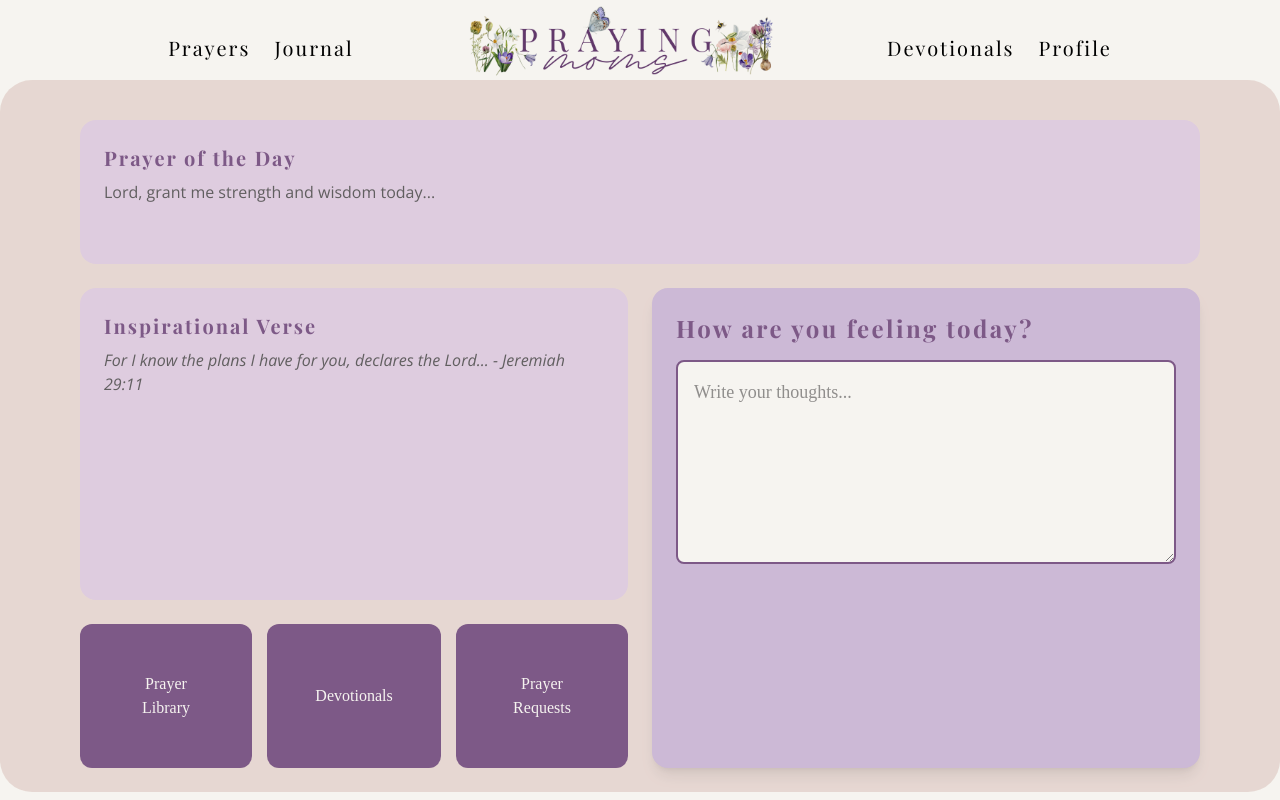
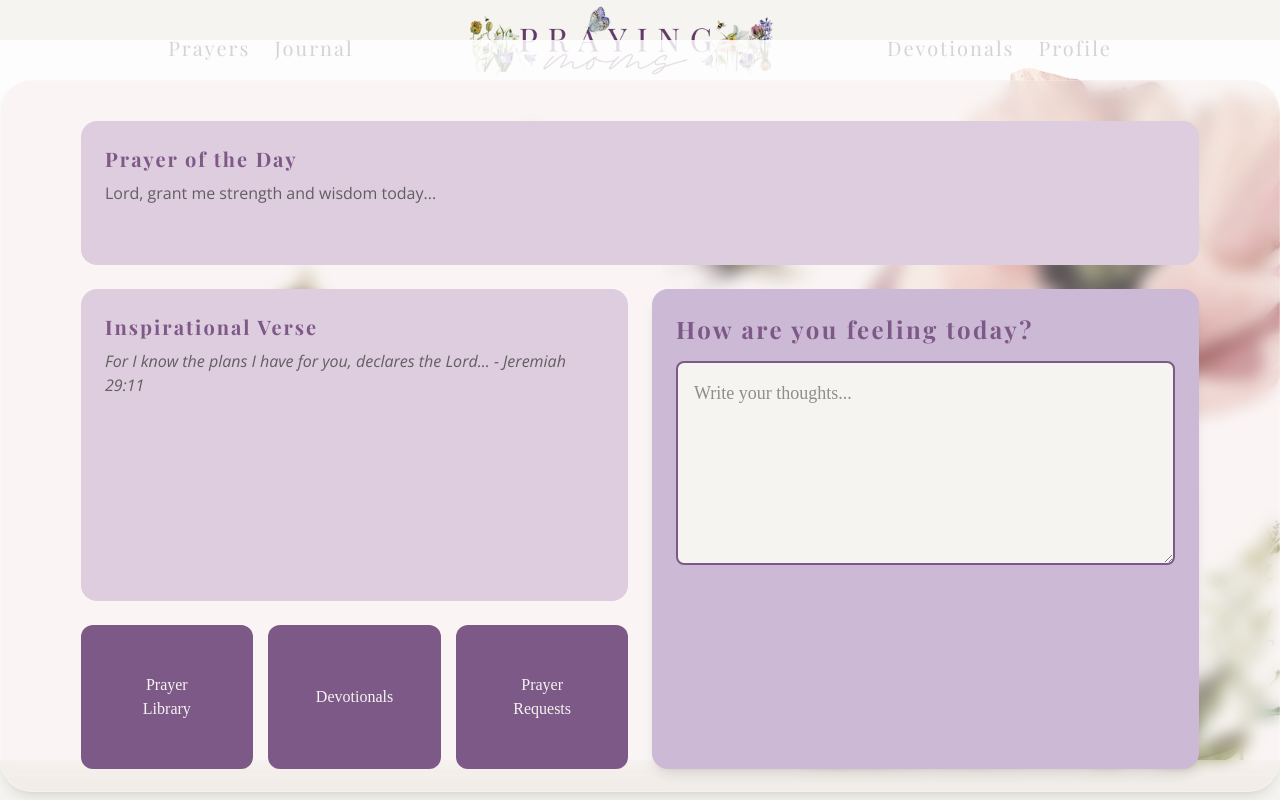
Before and after one commit to itsadrianapaiva/Praying-Moms-App, a React (Vite) app: page / in a window 1280 px wide. Built offline with nearby package versions, Linux system fonts and the light colour scheme; a web font is replaced by a local one.

Commit message:
added glassmorphism to dashboard and img on the background

```diff
--- a/src/components/common/Dashboard.tsx
+++ b/src/components/common/Dashboard.tsx
@@ -1,9 +1,18 @@
 import { PropsWithChildren } from 'react'
+import flowers from '../../assets/images/13.png'
 
 const Dashboard: React.FC<PropsWithChildren<{}>> = ({ children }) => {
     return (
         <>
-        <div className="rounded-4xl bg-background2 container relative z-10">{children}</div>
+        <div className="relative">
+                <img
+                    src={flowers}
+                    alt="flowers"
+                    className="absolute top-130 sm:top-110 md:top-90 lg:top-60 xl:top-10 object-contain mix-blend-multiply"
+                />
+            </div>
+
+        <div className="rounded-4xl bg-background2/20 backdrop-blur-sm container relative z-10 border border-white/20 shadow-lg">{children}</div>
         </>
     )
 }
```
